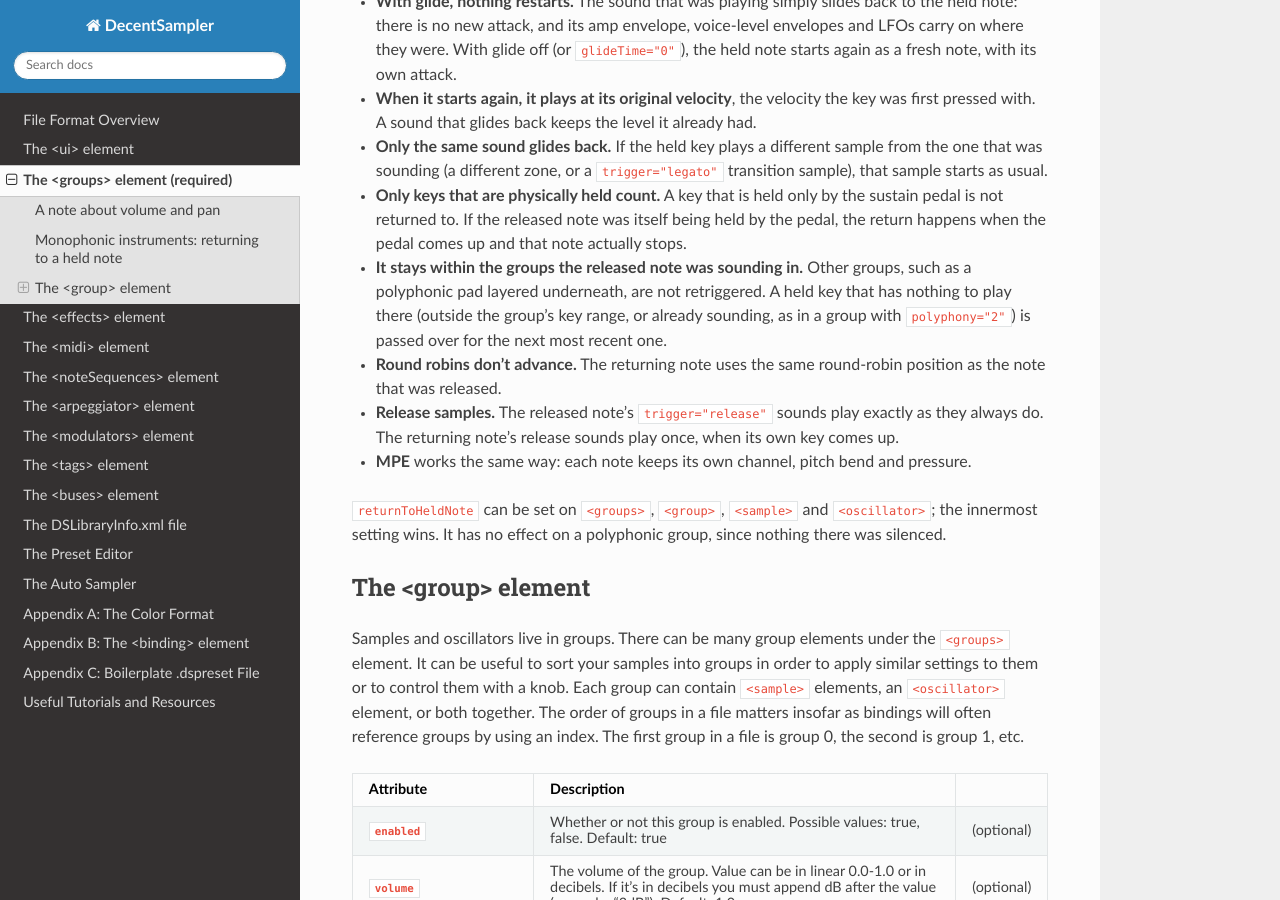
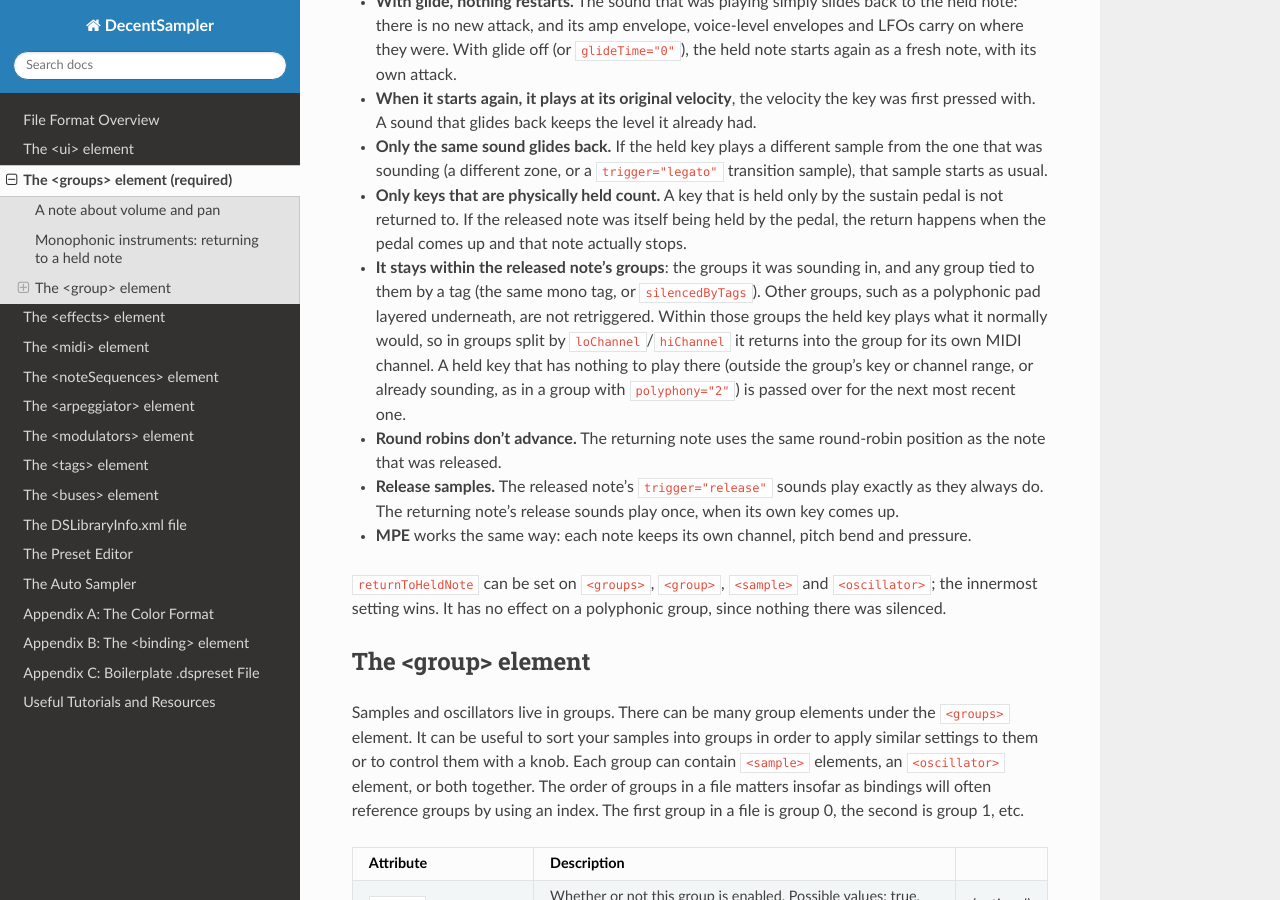
Before and after one commit to DecentSamples/DecentSampler-Developers-Guide, a Sphinx documentation site: the page built from docs/source/the-groups-element.md, in a window 1280 px wide and 900 px high, scrolled down 2603 px. Built offline with Sphinx 7.4.7 and the Read the Docs theme 3.1.0, drawn with Linux system fonts in a browser that asks for light colours.

Commit message:
0000532: returnToHeldNote: groups tied by a tag take part; channel-split groups

```diff
--- a/docs/source/the-groups-element.md
+++ b/docs/source/the-groups-element.md
@@ -83,10 +83,13 @@ How the return behaves:
 - **Only keys that are physically held count.** A key that is held only by the sustain pedal is
   not returned to. If the released note was itself being held by the pedal, the return happens when
   the pedal comes up and that note actually stops.
-- **It stays within the groups the released note was sounding in.** Other groups, such as a
-  polyphonic pad layered underneath, are not retriggered. A held key that has nothing to play there
-  (outside the group's key range, or already sounding, as in a group with `polyphony="2"`) is passed
-  over for the next most recent one.
+- **It stays within the released note's groups**: the groups it was sounding in, and any group
+  tied to them by a tag (the same mono tag, or `silencedByTags`). Other groups, such as a
+  polyphonic pad layered underneath, are not retriggered. Within those groups the held key plays
+  what it normally would, so in groups split by `loChannel`/`hiChannel` it returns into the group
+  for its own MIDI channel. A held key that has nothing to play there (outside the group's key or
+  channel range, or already sounding, as in a group with `polyphony="2"`) is passed over for the
+  next most recent one.
 - **Round robins don't advance.** The returning note uses the same round-robin position as the note
   that was released.
 - **Release samples.** The released note's `trigger="release"` sounds play exactly as they always
```
